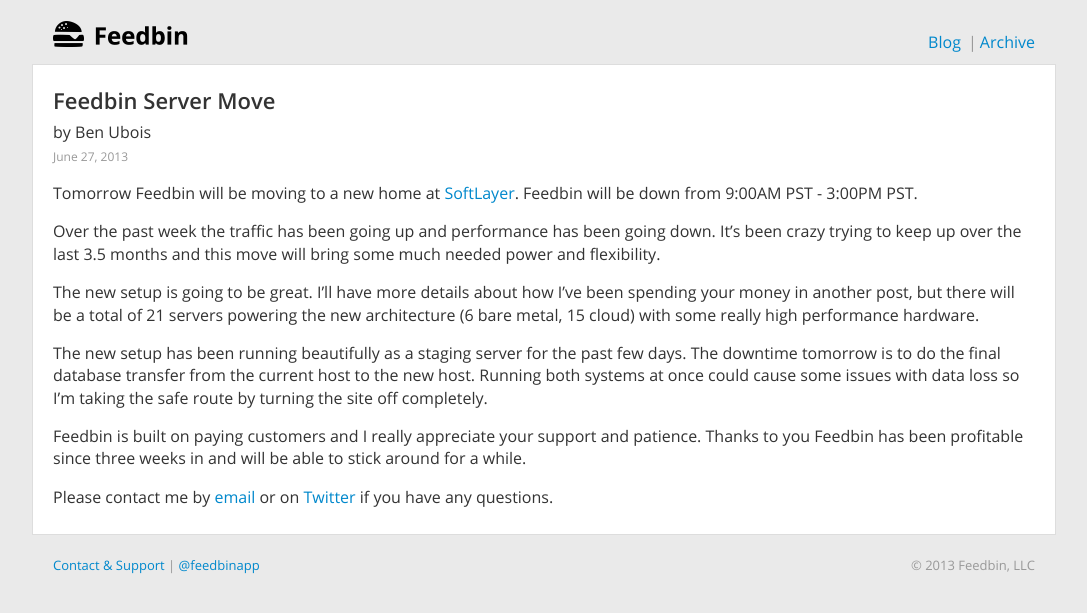
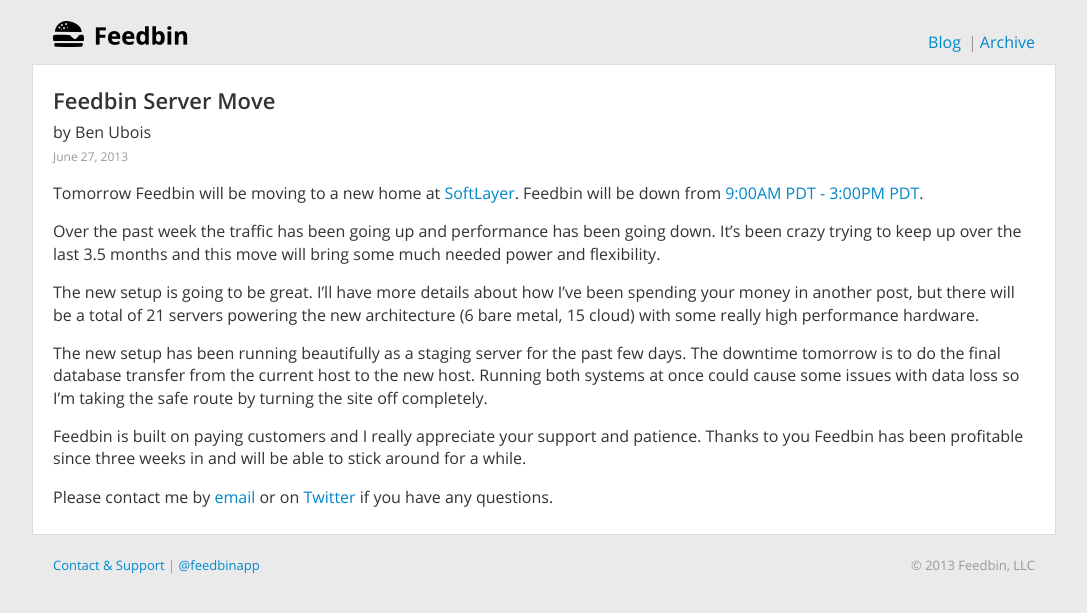
Before and after one commit to digideskio/feedbin-blog, a Jekyll site: the page built from _posts/2013-06-27-feedbin-server-move.md, in a window 1280 px wide. Shown: the top 613 px of the page, without its empty margins (96-1183 px from the left). Built offline with Jekyll 4.4.1, drawn with Linux system fonts in a browser that asks for light colours; comment, search, counter and statistics services are not loaded.

Commit message:
Corrected time. Added link.

```diff
--- a/_posts/2013-06-27-feedbin-server-move.md
+++ b/_posts/2013-06-27-feedbin-server-move.md
@@ -4,7 +4,7 @@
 author: Ben Ubois
 ---
 
-Tomorrow Feedbin will be moving to a new home at [SoftLayer](http://www.softlayer.com/). Feedbin will be down from 9:00AM PST - 3:00PM PST.
+Tomorrow Feedbin will be moving to a new home at [SoftLayer](http://www.softlayer.com/). Feedbin will be down from [9:00AM PDT - 3:00PM PDT](http://www.timeanddate.com/worldclock/fixedtime.html?msg=Feedbin+Server+Move&iso=20130628T09&p1=224&ah=6).
 
 Over the past week the traffic has been going up and performance has been going down. It's been crazy trying to keep up over the last 3.5 months and this move will bring some much needed power and flexibility.
 
```
